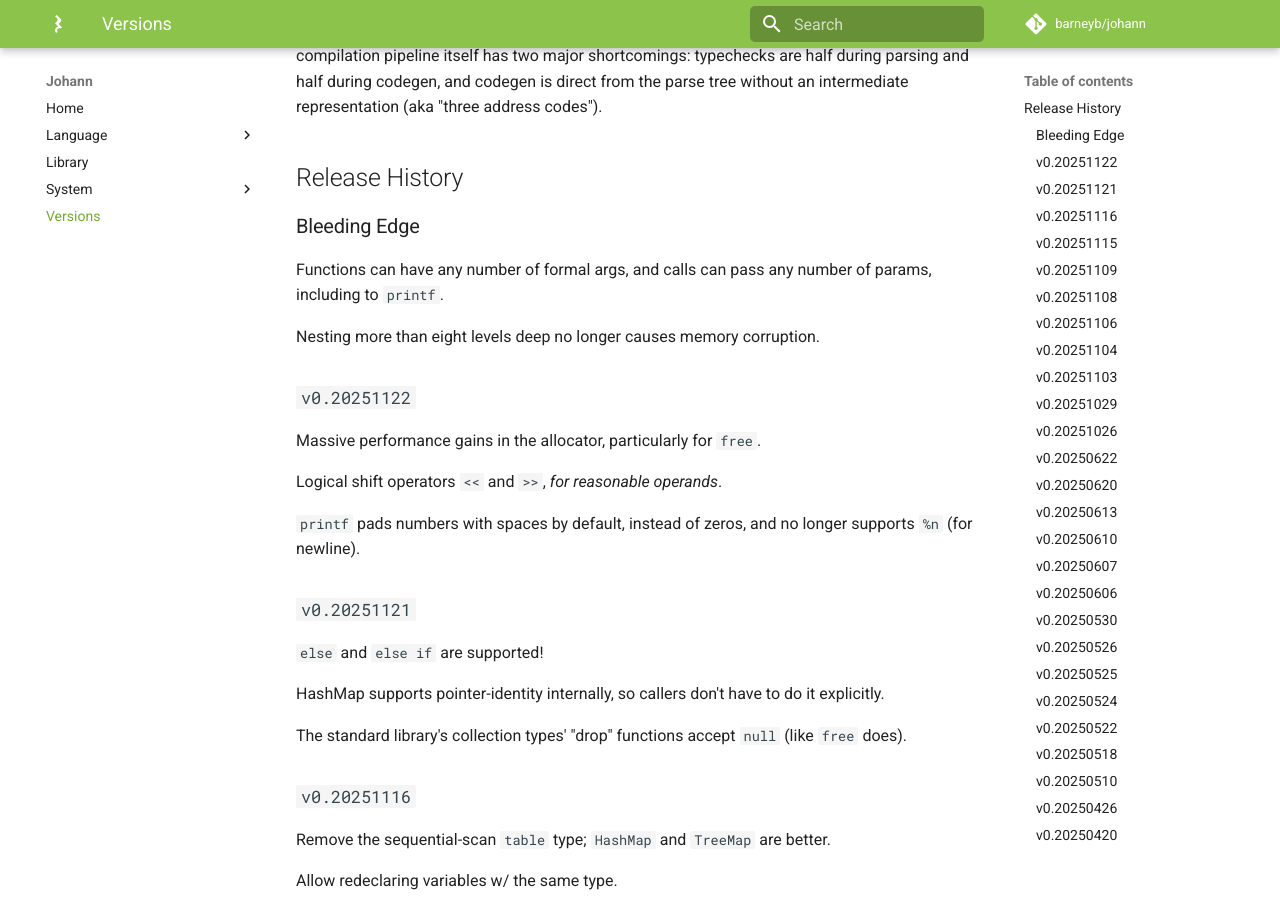
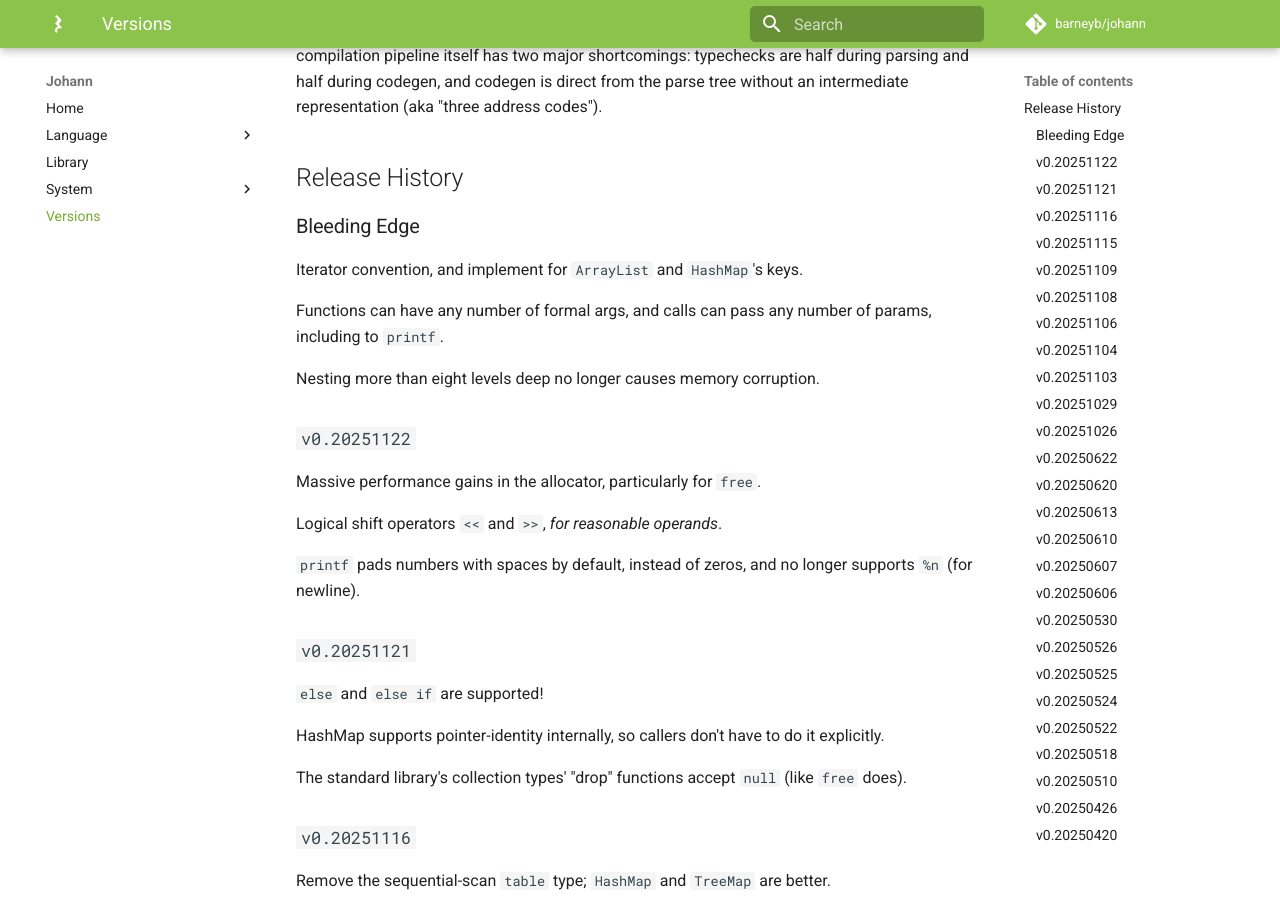
Before and after one commit to barneyb/johann, an MkDocs documentation site: the page built from documentation/docs/versions/index.md, in a window 1280 px wide and 900 px high, scrolled down 423 px. Built offline with MkDocs 1.6.1 and Material for MkDocs 9.7.7, drawn with Linux system fonts in a browser that asks for light colours; comment, search, counter and statistics services are not loaded.

Commit message:
add iterator convention to release notes

```diff
--- a/documentation/docs/versions/index.md
+++ b/documentation/docs/versions/index.md
@@ -12,6 +12,8 @@ Once the last bits of hand-coded assembly are gone, a syntactic revision is next
 ## Release History
 
 ### Bleeding Edge
+
+Iterator convention, and implement for `ArrayList` and `HashMap`'s keys.
 
 Functions can have any number of formal args, and calls can pass any number of params, including to `printf`.
 
```
